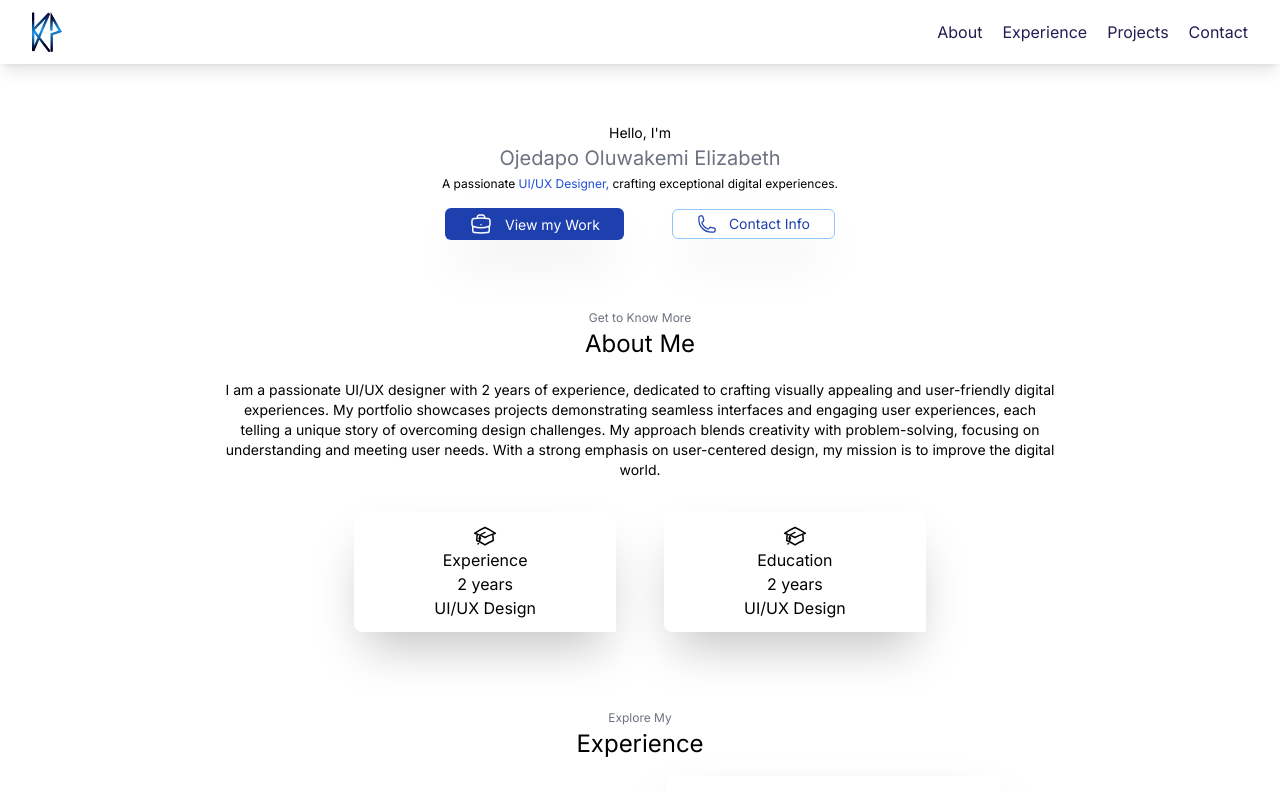
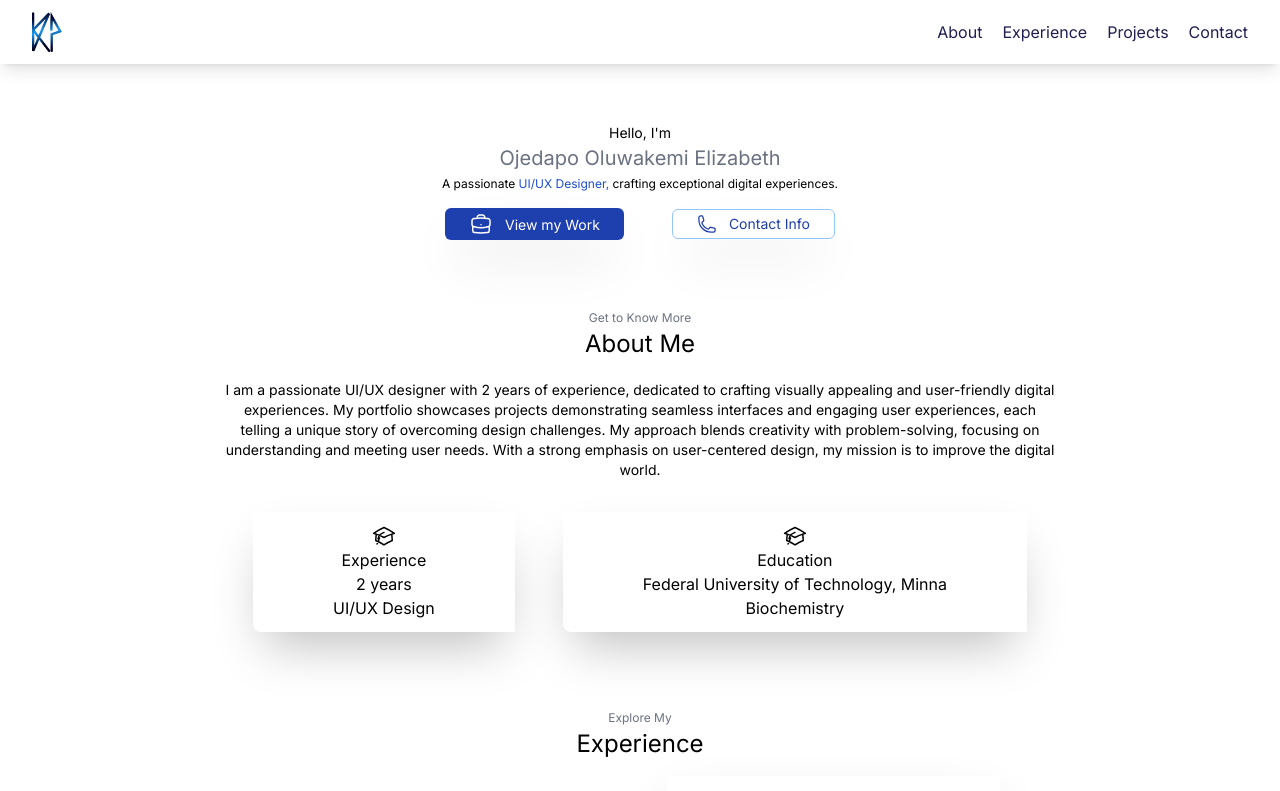
Before and after one commit to sundayonah/enehi-protfolio, a Next.js app: page / in a window 1280 px wide. Shown: the top 791 px of the page. Built offline with nearby package versions, Linux system fonts and the light colour scheme.

Commit message:
update: Education

```diff
--- a/app/component/aboutMe.jsx
+++ b/app/component/aboutMe.jsx
@@ -49,8 +49,8 @@ const AboutMe = () => {
                </svg>
 
                <h2>Education</h2>
-               <p>2 years</p>
-               <span>UI/UX Design</span>
+               <p>Federal University of Technology, Minna</p>
+               <span>Biochemistry</span>
             </div>
          </div>
       </div>
--- a/app/component/projects.jsx
+++ b/app/component/projects.jsx
@@ -5,7 +5,7 @@ const Projects = () => {
    const projects = [
       { image: '/images/dashboard.jpg', url: 'https://www.behance.net/gallery/180249645/Business-Management-App-Dashboard' },
       { image: '/images/monie2.jpg', url: 'https://www.behance.net/gallery/189424951/Staking' },
-      { image: '/images/KCtoken.jpg', url: 'http://localhost:3000/' },
+      { image: '/images/KCtoken.jpg', url: 'https://www.behance.net/gallery/193091951/Kingdom-Coin' },
       { image: '/images/stake.jpg', url: 'https://www.behance.net/gallery/189002943/Staking-DApp' },
       { image: '/images/wow.jpg', url: 'https://www.behance.net/gallery/166140033/FINDMYDOC-APP'},
    ];
```
